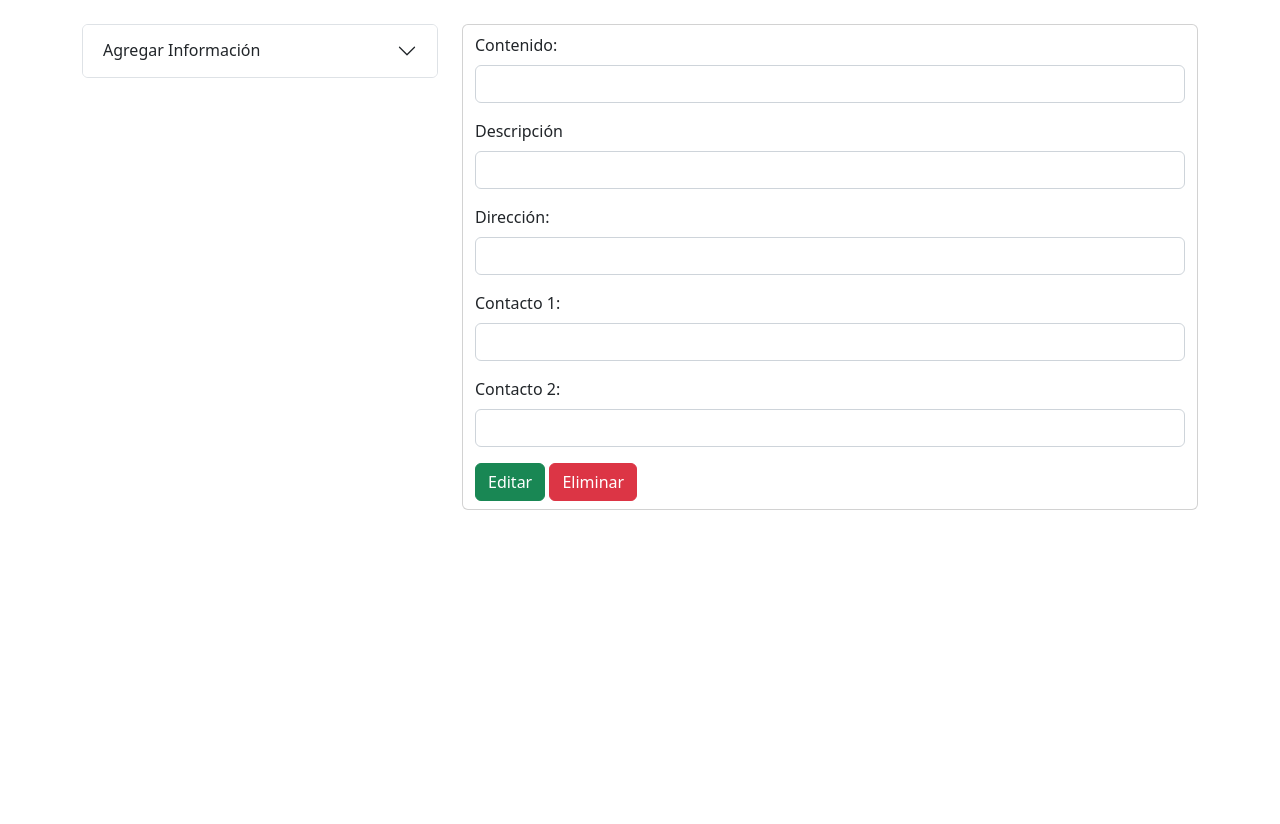
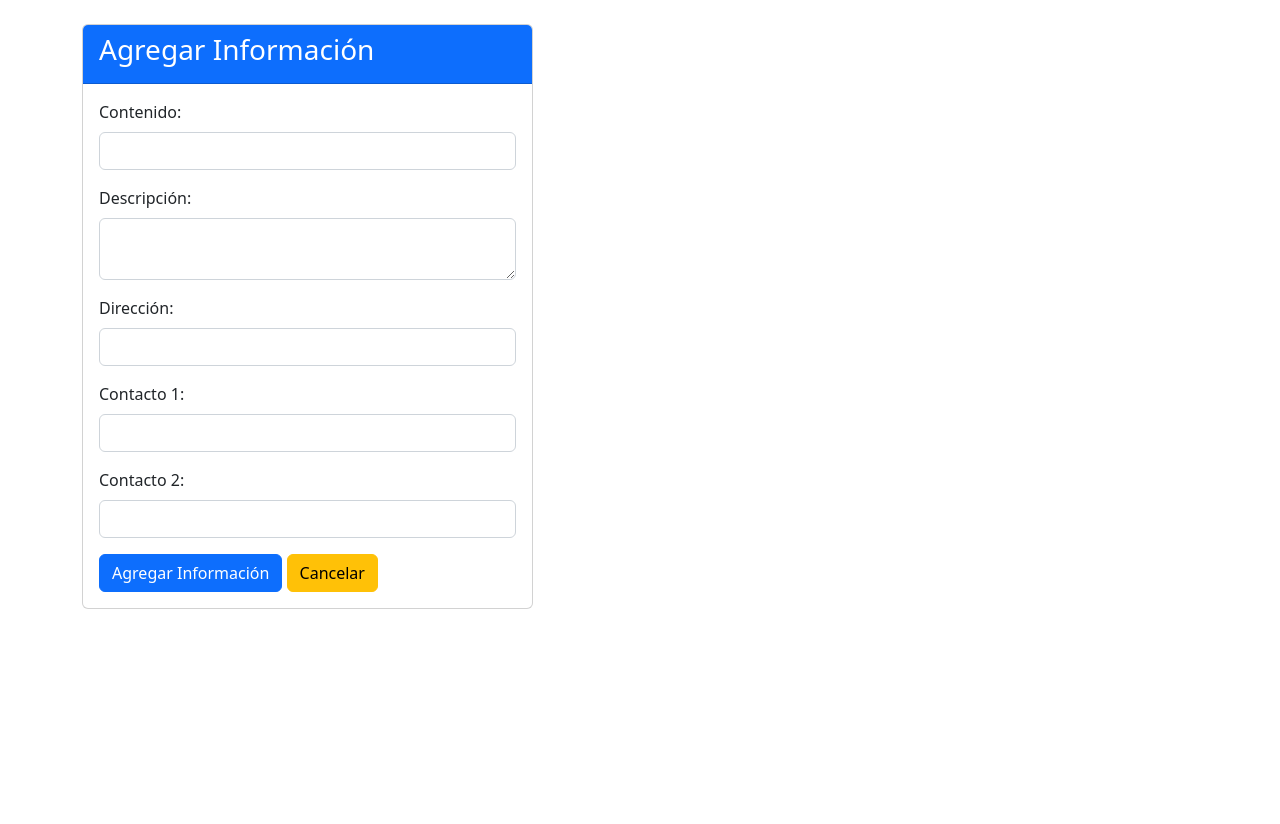
Before and after one commit to BryanCachimuel/Proyecto_Artefactos_Electrodomesticos, a PHP site: page /views/home/agregarInformacion.php in a window 1280 px wide. Shown: the part 56-880 px from the top of the page. Run offline with PHP 8.4, Linux system fonts and the light colour scheme; the visitor is signed in with stand-in values (Sample User, id 1); data that the repository does not hold is empty.

Commit message:
agregando el diseño ala vista para ver todos los registros realizados

```diff
--- a/views/home/agregarInformacion.php
+++ b/views/home/agregarInformacion.php
@@ -3,21 +3,17 @@
     if(empty($_SESSION['usuario'])){
         header("Location:iniciar_sesion.php");
     }
+    require_once("c://xampp/htdocs/proyecto_artefactos/controller/informacionController.php");
+    $obj = new InformacionController();
+    $informacion = $obj->verlistaInformacion();
 ?>
 <div class="container mt-4">
   <div class="row">
-    <div class="col-4">
-      <div class="accordion" id="accordionPanelsStayOpenExample">
-        <div class="accordion-item">
-          <h2 class="accordion-header" id="panelsStayOpen-headingTwo">
-            <button class="accordion-button collapsed" type="button" data-bs-toggle="collapse" data-bs-target="#panelsStayOpen-collapseTwo" aria-expanded="false" aria-controls="panelsStayOpen-collapseTwo">
-              Agregar Información
-            </button>
-          </h2>
-          <div id="panelsStayOpen-collapseTwo" class="accordion-collapse collapse" aria-labelledby="panelsStayOpen-headingTwo">
-            <div class="accordion-body">
-                  <div class="container">
-                      <div class="card mt-3">
+    <div class="col-5">
+      <div class="card">
+        <div class="card-header bg-primary">
+          <h3 class="text-white">Agregar Información</h3>
+        </div>
         <div class="card-body">
           <form action="/proyecto_artefactos/helpers/informacionformulario.php" method="POST">
             <div class="mb-3">
@@ -25,8 +21,8 @@
               <input type="text" name="contenido" class="form-control" id="contenido">
             </div>
             <div class="mb-3">
-                                      <label for="descripcion" class="form-label">Descripción</label>
-                                      <input type="text" name="descripcion" class="form-control" id="descripcion">
+              <label for="descripcion" class="form-label">Descripción:</label>
+              <textarea class="form-control" name="descripcion"  id="descripcion" rows="2"></textarea>
             </div>
             <div class="mb-3">
               <label for="direccion" class="form-label">Dirección: </label>
@@ -46,44 +42,44 @@
         </div>
       </div>
     </div>
+
+    <div class="col-7">
+    <?php foreach($informacion as $info) : ?>
+      <div class="card mb-4">
+        <card-body>
+            <div class="container mt-2">
+             <div class="form-group row">
+              <label for="contenido" class="col-sm-2 col-form-label">Título:</label>
+                <div class="col-sm-5">
+                  <input type="text" name="contenido" class="form-control" id="contenido" value="<?= $info[1] ?>" disabled>
+                </div>
+                <label for="direccion" class="col-sm-2 col-form-label">Dirección: </label>
+                <div class="col-sm-3">
+                  <input type="text" name="direccion" class="form-control" id="direccion"  value="<?= $info[3] ?>" disabled>
                 </div>
               </div>
+                <div class="mb-3">
+                  <label for="descripcion" class="form-label">Descripción:</label>
+                  <textarea class="form-control" name="descripcion"  id="descripcion" rows="2" disabled ><?= $info[2] ?></textarea>
+                </div>
+                <div class="form-group row">
+                 <label for="contacto" class="col-sm-2 col-form-label">Contacto 1:</label>
+                  <div class="col-sm-4">
+                    <input type="text" name="contacto" class="form-control" id="contacto" value="<?= $info[4] ?>" disabled>
+                  </div>
+                  <label for="contacto2" class="col-sm-2 col-form-label">Contacto 2: </label>
+                   <div class="col-sm-4">
+                    <input type="text" name="contacto2" class="form-control" id="contacto2" value="<?= $info[5] ?>" disabled>
                   </div>
                 </div>
-    </div>
-    <div class="col-8">
-      <div class="card">
-        <card-body>
-          <div class="container mt-2">
-            <form>
-              <div class="mb-3">
-                <label for="contenido" class="form-label">Contenido:</label>
-                <input type="text" name="contenido" class="form-control" id="contenido">
-              </div>
-              <div class="mb-3">
-                <label for="descripcion" class="form-label">Descripción</label>
-                <input type="text" name="descripcion" class="form-control" id="descripcion">
-              </div>
-              <div class="mb-3">
-                <label for="direccion" class="form-label">Dirección: </label>
-                <input type="text" name="direccion" class="form-control" id="direccion">
-              </div>
-              <div class="mb-3">
-                <label for="contacto" class="form-label">Contacto 1:</label>
-                <input type="text" name="contacto" class="form-control" id="contacto">
-              </div>
-              <div class="mb-3">
-                <label for="contacto2" class="form-label">Contacto 2: </label>
-                <input type="text" name="contacto2" class="form-control" id="contacto2">
-              </div>
-                <div class="mb-2">
+                  <div class="mb-3 mt-3">
                     <button type="submit" class="btn btn-success">Editar</button>
                     <a href="" class="btn btn-danger">Eliminar</a>
                 </div>
-              </form>
             </div>
         </card-body>
       </div>
+      <?php endforeach; ?>
     </div>
   </div>
 </div>
```
Lines whose indentation alone changed are shown as unchanged.
